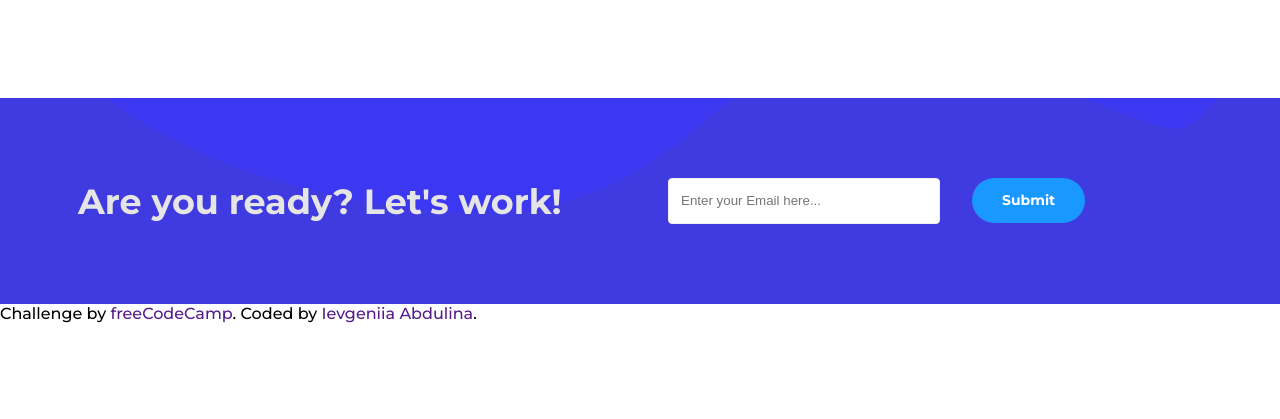
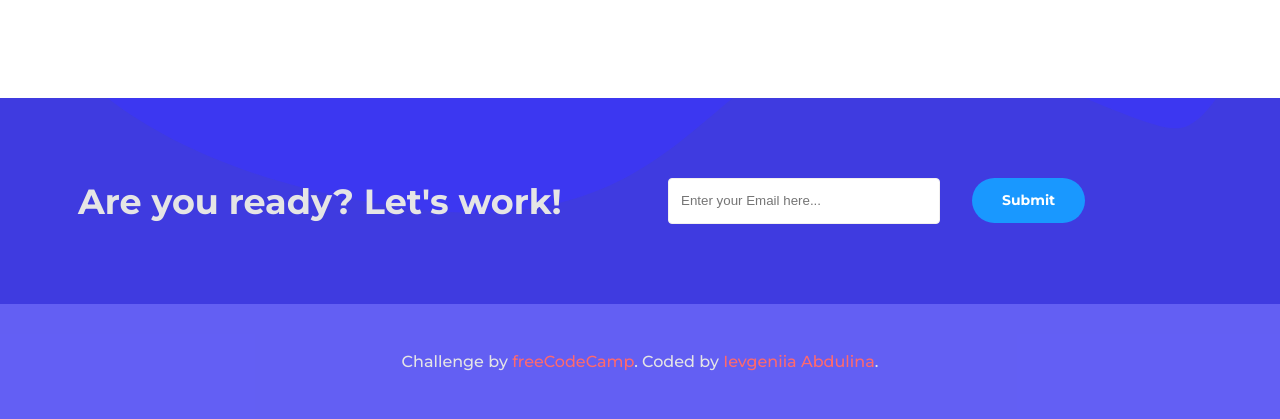
Before and after one commit to IevgeniiaAbdulina/freeCodeCamp-Product-Landing-Page, a plain HTML site: page index.html in a window 1280 px wide. Shown: the part 1953-2372 px from the top of the page. Before the commit the page ends 2276 px from the top, so only its background shows below. Drawn offline with Linux system fonts and the light colour scheme.

Commit message:
Footer style

```diff
--- a/index.html
+++ b/index.html
@@ -180,7 +180,8 @@
         </section>
     </div>
 
-    <footer class="attribution">Challenge by <a href="" target="_blank">freeCodeCamp</a>. Coded by <a href="">Ievgeniia
+    <footer class="attribution">Challenge by <a href="https://www.freecodecamp.org/" target="_blank">freeCodeCamp</a>.
+        Coded by <a href="https://github.com/IevgeniiaAbdulina">Ievgeniia
             Abdulina</a>.
 
     </footer>
--- a/scss/_main.scss
+++ b/scss/_main.scss
@@ -75,6 +75,7 @@ header {
       margin: 1rem 0 0;
       border-radius: 50px;
       background-color: $secondary;
+      transition: 0.2s;
 
       &:hover {
         background-color: darken($secondary, 10%);
@@ -237,6 +238,7 @@ header {
       border-radius: 50px;
       background-color: $secondary;
       position: absolute;
+      transition: 0.2s;
 
       &:hover {
         background-color: darken($secondary, 10%);
@@ -244,3 +246,22 @@ header {
     }
   }
 }
+
+// ================= FOOTER ================= //
+
+footer {
+  padding: 3rem;
+  text-align: center;
+  background-color: $footer-bg;
+  color: $footer-color;
+
+  a {
+    color: $danger;
+    transition: 0.2s;
+
+    &:hover {
+      color: $warning;
+      text-decoration: underline;
+    }
+  }
+}
```
Also changed, not shown: css/style.css.
